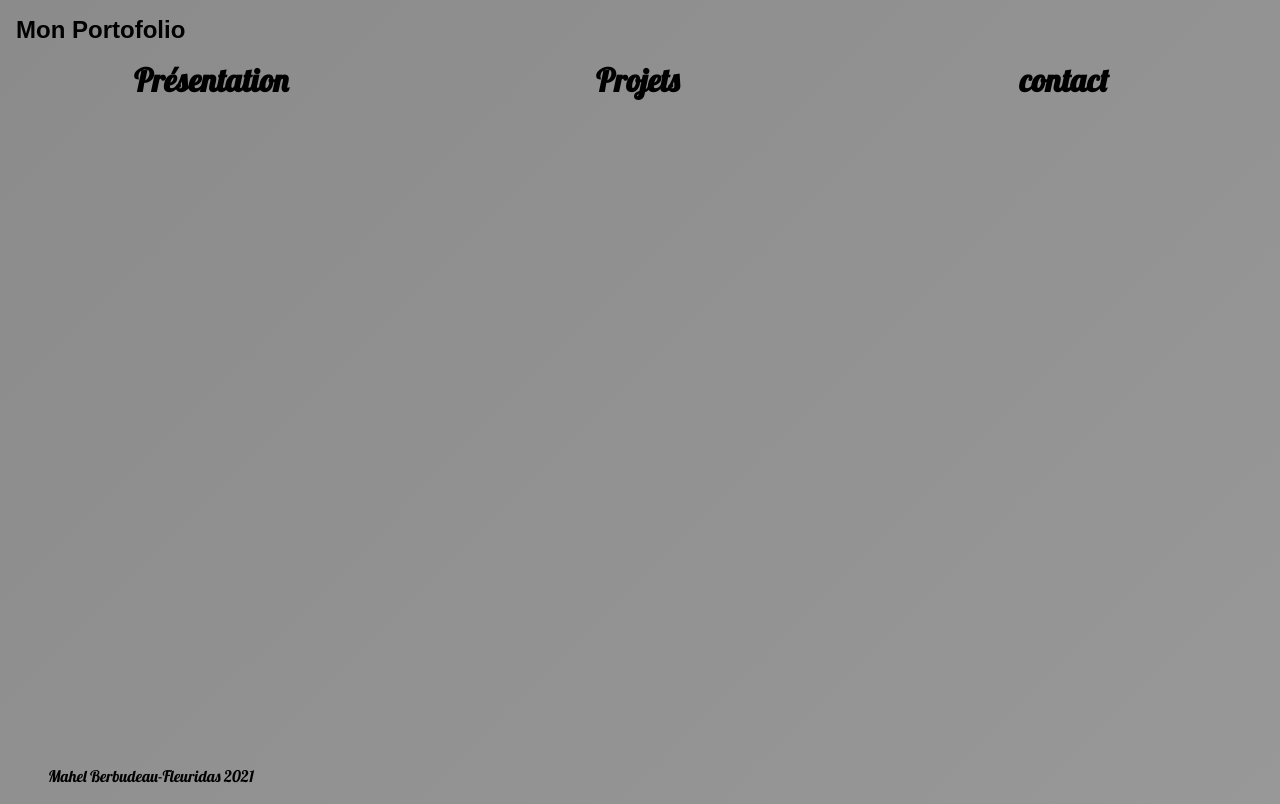
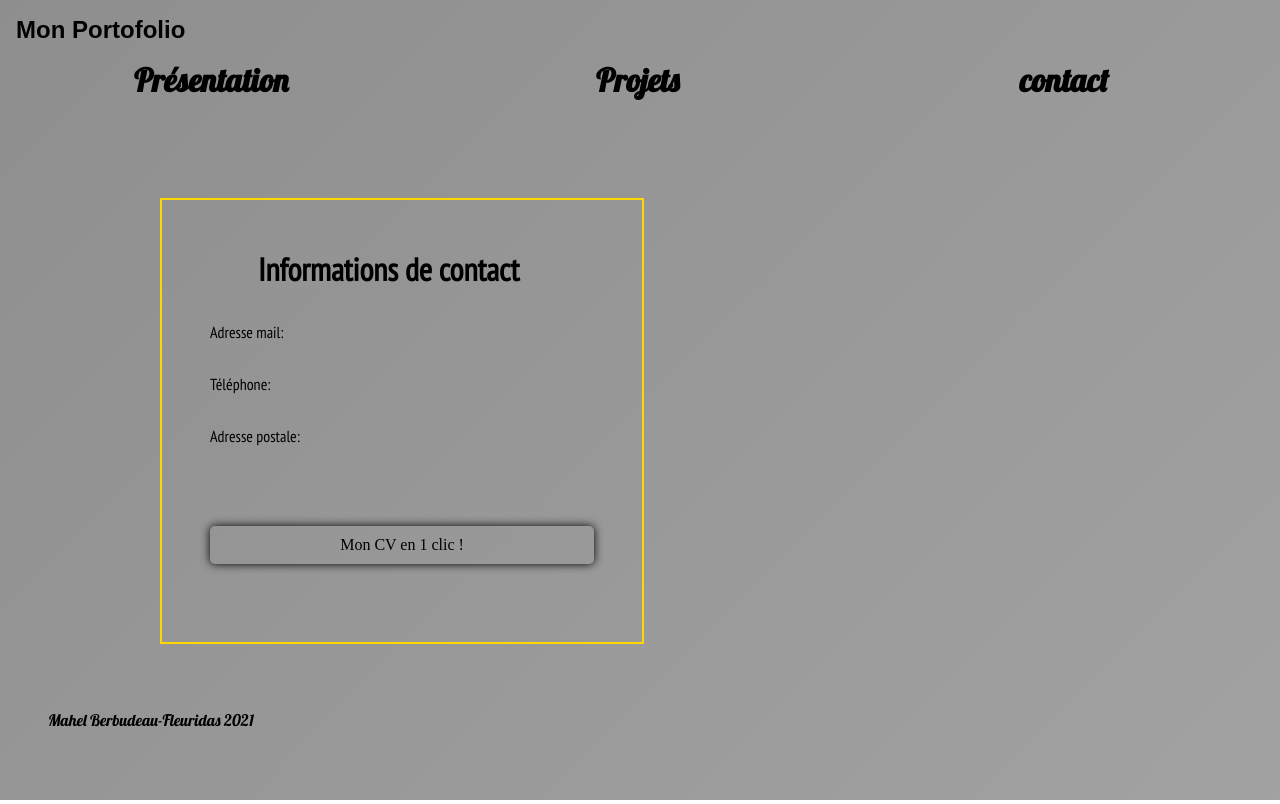
Before and after one commit to MahelBerbudeau/Contest_html_css, a plain HTML site: page contact.html in a window 1280 px wide. Drawn offline with Linux system fonts and the light colour scheme; a web font is replaced by a local one.

Commit message:
contact done

```diff
--- a/contact.html
+++ b/contact.html
@@ -24,7 +24,21 @@
             </div>
         </header>
 
-
+        <div class="contact">
+            <div class="contact-title">
+                <h1>Informations de contact</h1>
+            </div>
+            <div class="contact-text">
+                <ul>
+                    <li>Adresse mail:</li>
+                    <li>Téléphone:</li>
+                    <li>Adresse postale:</li>
+                </ul>
+            </div>
+            <div class="contact-button">
+                <a href="CV.html" class="button" download>Mon CV en 1 clic !</a>
+            </div>
+        </div>
 
         <footer>
             <p>Mahel Berbudeau-Fleuridas 2021</p>
--- a/style.css
+++ b/style.css
@@ -9,7 +9,7 @@
 /*style of body*/
 body {
 	background: no-repeat linear-gradient(-45deg, #ffffff, #ffffff, #000000, #000000);
-	background-size: 500% 100000%;
+	background-size: 500% 10000%;
 	animation: gradient 10s ease infinite;
 }
 
@@ -23,6 +23,11 @@ body {
 	100% {
 		background-position: 0% 50%;
 	}
+}
+
+a {
+    text-decoration: none;
+    color: #000;
 }
 
 /*style of navbar*/
@@ -112,7 +117,7 @@ body {
 
 .projet2 {
     width: 50%;
-    margin-left: 50rem;
+    margin-left: 40rem;
     margin-top: 5rem;
     padding: 3rem;
     background-color: transparent;
@@ -137,11 +142,61 @@ body {
     font-family: 'PT Sans Narrow', sans-serif;
 }
 
+.contact {
+    width: 30%;
+    margin-left: 10rem;
+    margin-top: 5rem;
+    padding: 3rem;
+    background-color: transparent;
+    border: 2px solid gold;
+}
+
+.contact-title {
+    width: 75%;
+    margin: auto;
+    padding-bottom: 2rem;
+}
+
+.contact-title h1 {
+    font-family: 'PT Sans Narrow', sans-serif;
+}
+
+.contact-title h1:hover {
+    color: orange;
+}
+
+.contact-text ul {
+    list-style-type: none;
+}
+
+.contact-text li {
+    font-family: 'PT Sans Narrow', sans-serif;
+    padding-bottom: 2rem;
+}
+
+.button {
+    display: block;
+    text-align: center;
+    padding: 10px;
+    margin: 3rem auto 30px auto;
+    color: black;
+    background-color: transparent;
+    box-shadow: 0px 0px 10px black;
+    border-radius: 5px;
+}
+
+.contact-button a:hover {
+    color: orange;
+    background-color: transparent;
+    border: 2px solid gold;
+    box-shadow: 0px 0px 20px #666;
+}
+
 
 footer {
     width: 100%;
     background-color: transparent;
-    position:absolute;
+    position: sticky;
     bottom:0;
     padding-top:50px;
     height:50px;
```
